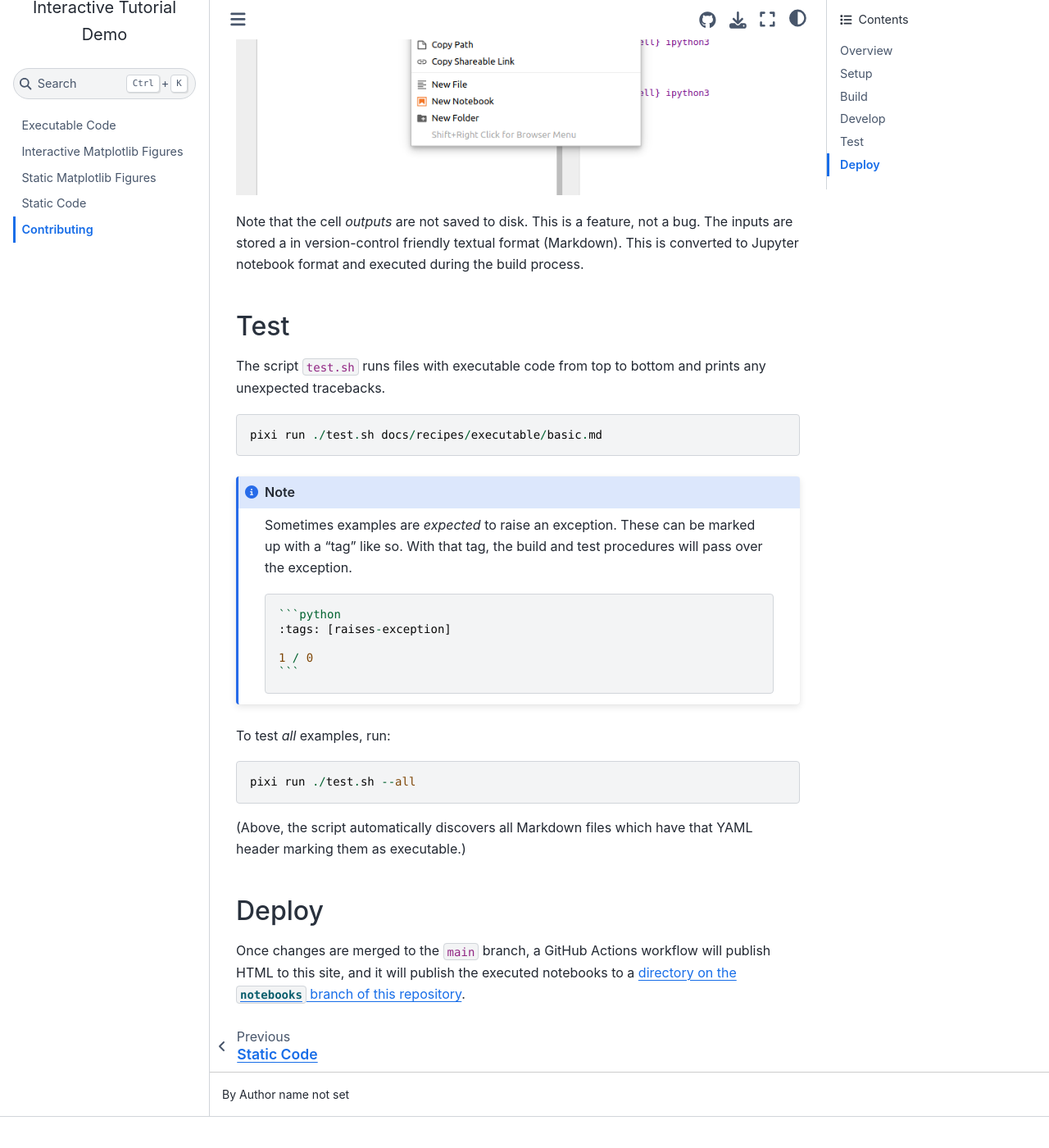
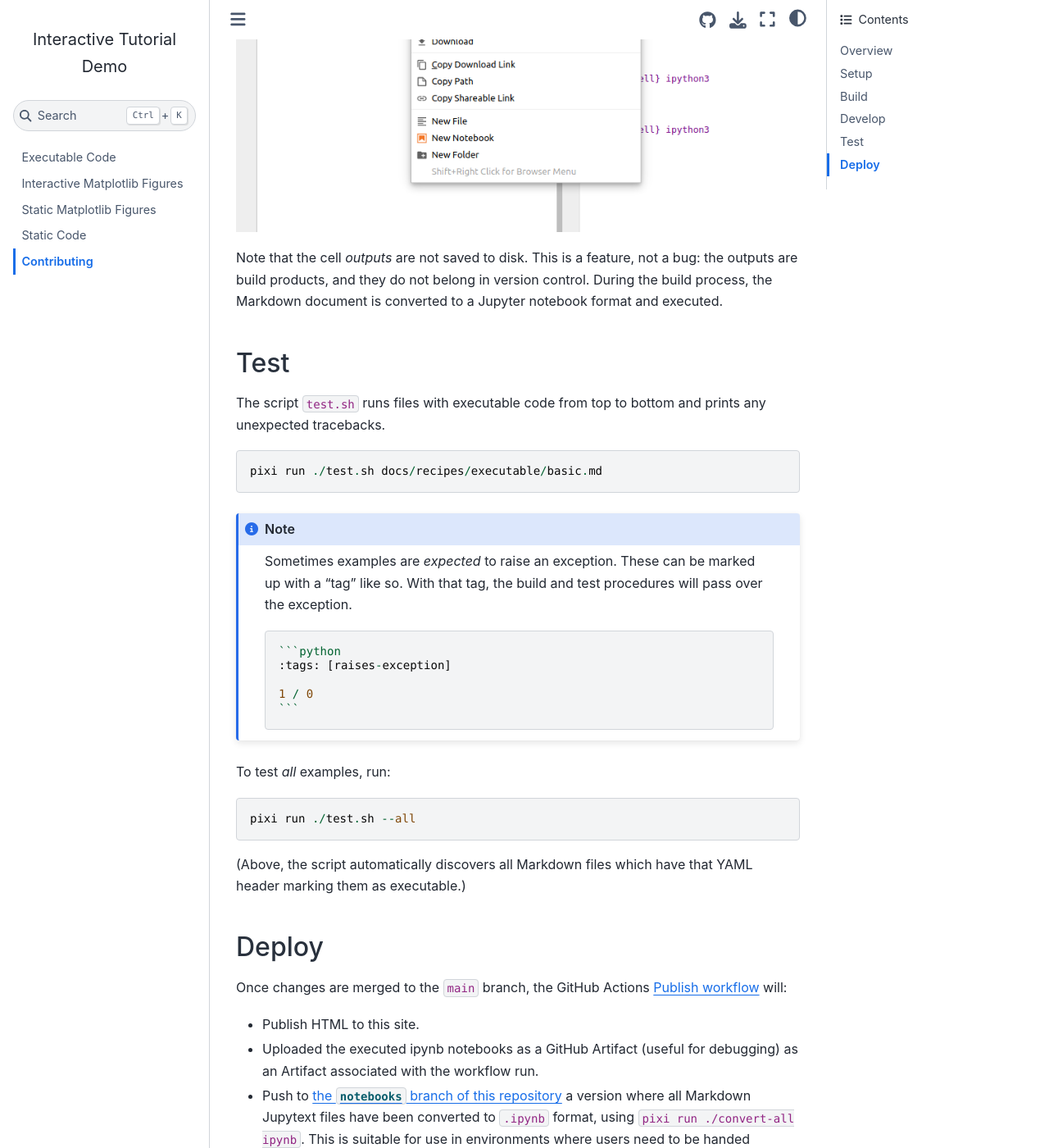
Before and after one commit to danielballan/interactive-tutorial-demo, a Sphinx documentation site: the page built from docs/contributing.md, in a window 1280 px wide and 1400 px high, scrolled down 2685 px. Shown: the whole window at 82% size. Built offline with Sphinx 7.4.7 and the Sphinx Book theme 1.1.4, drawn with Linux system fonts in a browser that asks for light colours; before the commit the page ends 4047 px from its top, so only the background shows below that; some of the changed text lies outside the part shown.

Commit message:
Publish executed notebooks as artifact only.

````diff
--- a/docs/contributing.md
+++ b/docs/contributing.md
@@ -101,15 +101,18 @@ kernelspec:
 ---
 ```
 
-Jupyter Lab can open these files _as notebooks_ enabling you the interactively
-edit and execute them, saving the changes to Markdown.
+One option is to simply edit these files in any text editor.
+
+Another is to use Jupyter Lab, which can open these files _as notebooks_
+enabling you the interactively edit and execute them, saving the changes to
+Markdown.
 
 ![Context Menu: Open With... Jupytext Notebook](./_static/images/open-with-jupytext-notebook.png)
 
 Note that the cell _outputs_ are not saved to disk. This is a feature, not a
-bug. The inputs are stored a in version-control friendly textual format
-(Markdown). This is converted to Jupyter notebook format and executed during
-the build process.
+bug: the outputs are build products, and they do not belong in version control.
+During the build process, the Markdown document is converted to a Jupyter
+notebook format and executed.
 
 ## Test
 
@@ -146,8 +149,15 @@ YAML header marking them as executable.)
 
 ## Deploy
 
-Once changes are merged to the `main` branch, a GitHub Actions workflow will
-publish HTML to this site, and it will publish the executed notebooks
-to a [directory on the `notebooks` branch of this repository][notebooks-branch].
+Once changes are merged to the `main` branch, the GitHub Actions [Publish workflow][] will:
+- Publish HTML to this site.
+- Uploaded the executed ipynb notebooks as a GitHub Artifact (useful for debugging)
+  as an Artifact associated with the workflow run.
+- Push to [the `notebooks` branch of this repository][notebooks-branch] a version
+  where all Markdown Jupytext files have been converted to `.ipynb` format, using
+  `pixi run ./convert-all ipynb`. This is suitable for use in environments
+  where users need to be handed Jupyter Notebook files directly, such as Google
+  Colab.
 
 [notebooks-branch]: https://github.com/danielballan/interactive-tutorial-demo/tree/notebooks/notebooks
+[Publish workflow]: https://github.com/danielballan/interactive-tutorial-demo/actions/workflows/cd.yml
````
Also changed, not shown: README.md (+12 -29 lines), 1 other file.
